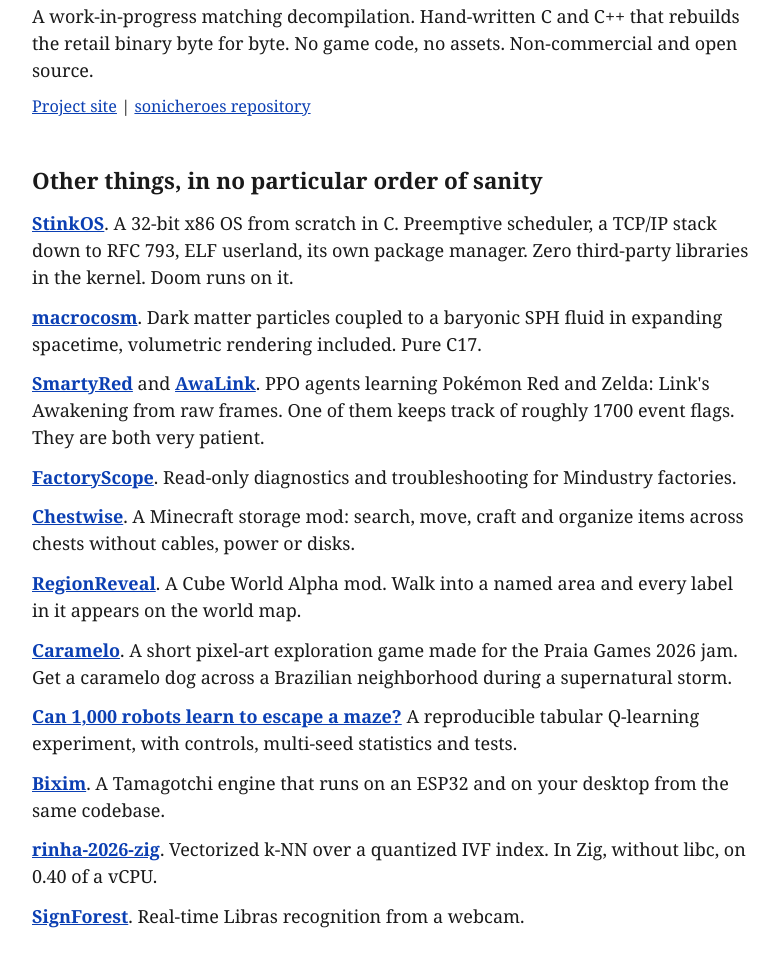
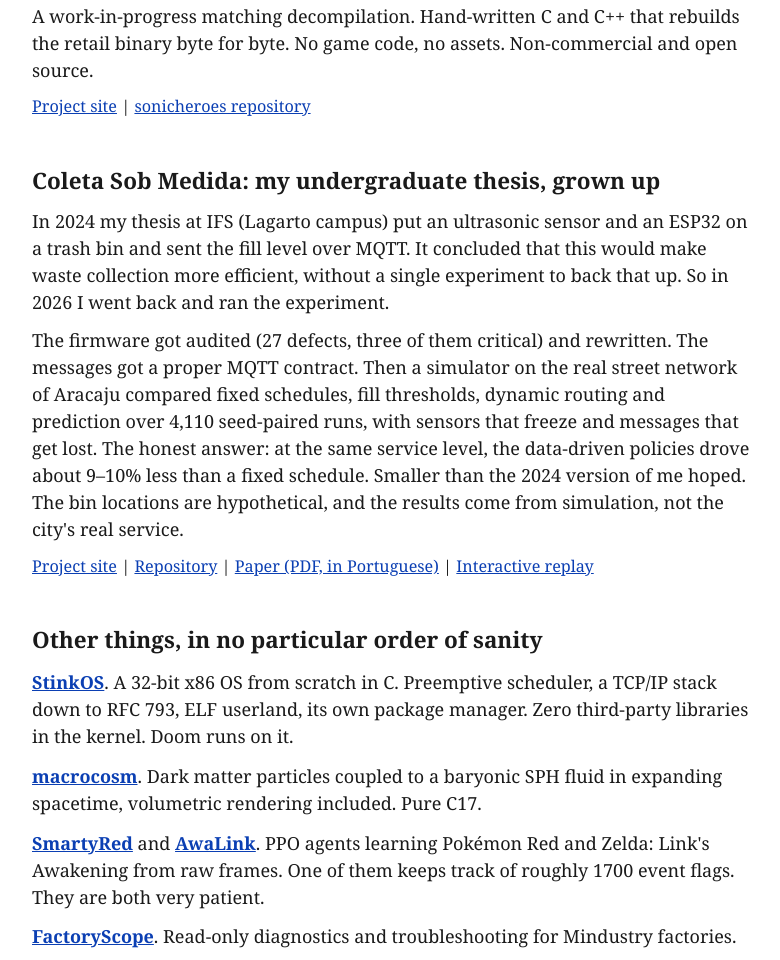
Before and after one commit to Jovinull/Jovinull.github.io, a plain HTML site: page index.html in a window 1280 px wide. Shown: the part 989-1949 px from the top of the page, without its empty margins (248-1028 px from the left). Drawn offline with Linux system fonts and the light colour scheme.

Commit message:
feat: add Coleta Sob Medida, the thesis project

```diff
--- a/index.html
+++ b/index.html
@@ -4,7 +4,7 @@
 <meta charset="UTF-8">
 <meta name="viewport" content="width=device-width, initial-scale=1">
 <title>Felipe Jovino (Jovinull): projects</title>
-<meta name="description" content="Open projects by Felipe Jovino, known online as Jovinull: VESPER, a campaign mod for Mindustry, the Sonic Heroes GameCube decompilation, StinkOS and more.">
+<meta name="description" content="Open projects by Felipe Jovino, known online as Jovinull: VESPER, a campaign mod for Mindustry, the Sonic Heroes GameCube decompilation, StinkOS, Coleta Sob Medida and more.">
 <link rel="canonical" href="https://jovinull.github.io/">
 <meta name="theme-color" content="#ffffff">
 <meta name="google-site-verification" content="utWnEPNpnWjf8I1sPLtGmOxQdwQw-526jhRBepi9gjk" />
@@ -96,6 +96,11 @@ footer{font-size:.85em;color:#555}
   <p>A work-in-progress matching decompilation. Hand-written C and C++ that rebuilds the retail binary byte for byte. No game code, no assets. Non-commercial and open source.</p>
   <p class="out"><a href="https://jovinull.github.io/sonicheroes/">Project site</a> | <a href="https://github.com/Jovinull/sonicheroes">sonicheroes repository</a></p>
 
+  <h2 id="coleta-sob-medida">Coleta Sob Medida: my undergraduate thesis, grown up</h2>
+  <p>In 2024 my thesis at IFS (Lagarto campus) put an ultrasonic sensor and an ESP32 on a trash bin and sent the fill level over MQTT. It concluded that this would make waste collection more efficient, without a single experiment to back that up. So in 2026 I went back and ran the experiment.</p>
+  <p>The firmware got audited (27 defects, three of them critical) and rewritten. The messages got a proper MQTT contract. Then a simulator on the real street network of Aracaju compared fixed schedules, fill thresholds, dynamic routing and prediction over 4,110 seed-paired runs, with sensors that freeze and messages that get lost. The honest answer: at the same service level, the data-driven policies drove about 9–10% less than a fixed schedule. Smaller than the 2024 version of me hoped. The bin locations are hypothetical, and the results come from simulation, not the city's real service.</p>
+  <p class="out"><a href="https://jovinull.github.io/coleta-sob-medida/">Project site</a> | <a href="https://github.com/Jovinull/coleta-sob-medida">Repository</a> | <a href="https://jovinull.github.io/coleta-sob-medida/assets/docs/tcc-2026.pdf" lang="pt-BR">Paper (PDF, in Portuguese)</a> | <a href="https://jovinull.github.io/coleta-sob-medida/painel/">Interactive replay</a></p>
+
   <h2>Other things, in no particular order of sanity</h2>
   <ul>
     <li><a href="https://github.com/Jovinull/StinkOS"><b>StinkOS</b></a>. A 32-bit x86 OS from scratch in C. Preemptive scheduler, a TCP/IP stack down to RFC 793, ELF userland, its own package manager. Zero third-party libraries in the kernel. Doom runs on it.</li>
--- a/sitemap.xml
+++ b/sitemap.xml
@@ -2,4 +2,5 @@
 <urlset xmlns="http://www.sitemaps.org/schemas/sitemap/0.9">
   <url><loc>https://jovinull.github.io/</loc><lastmod>2026-11-08</lastmod></url>
   <url><loc>https://jovinull.github.io/vesper/</loc><lastmod>2026-11-08</lastmod></url>
+  <url><loc>https://jovinull.github.io/coleta-sob-medida/</loc><lastmod>2026-11-14</lastmod></url>
 </urlset>
```
